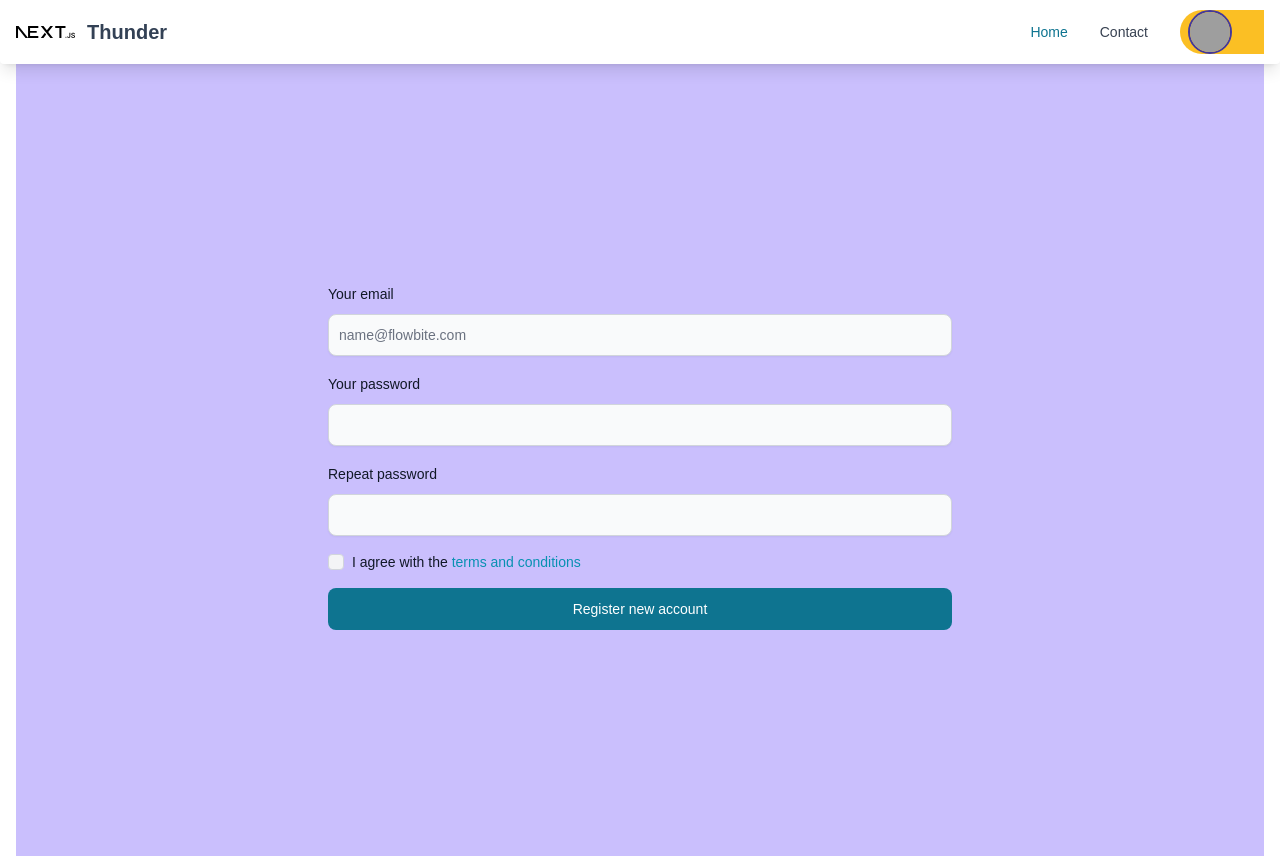
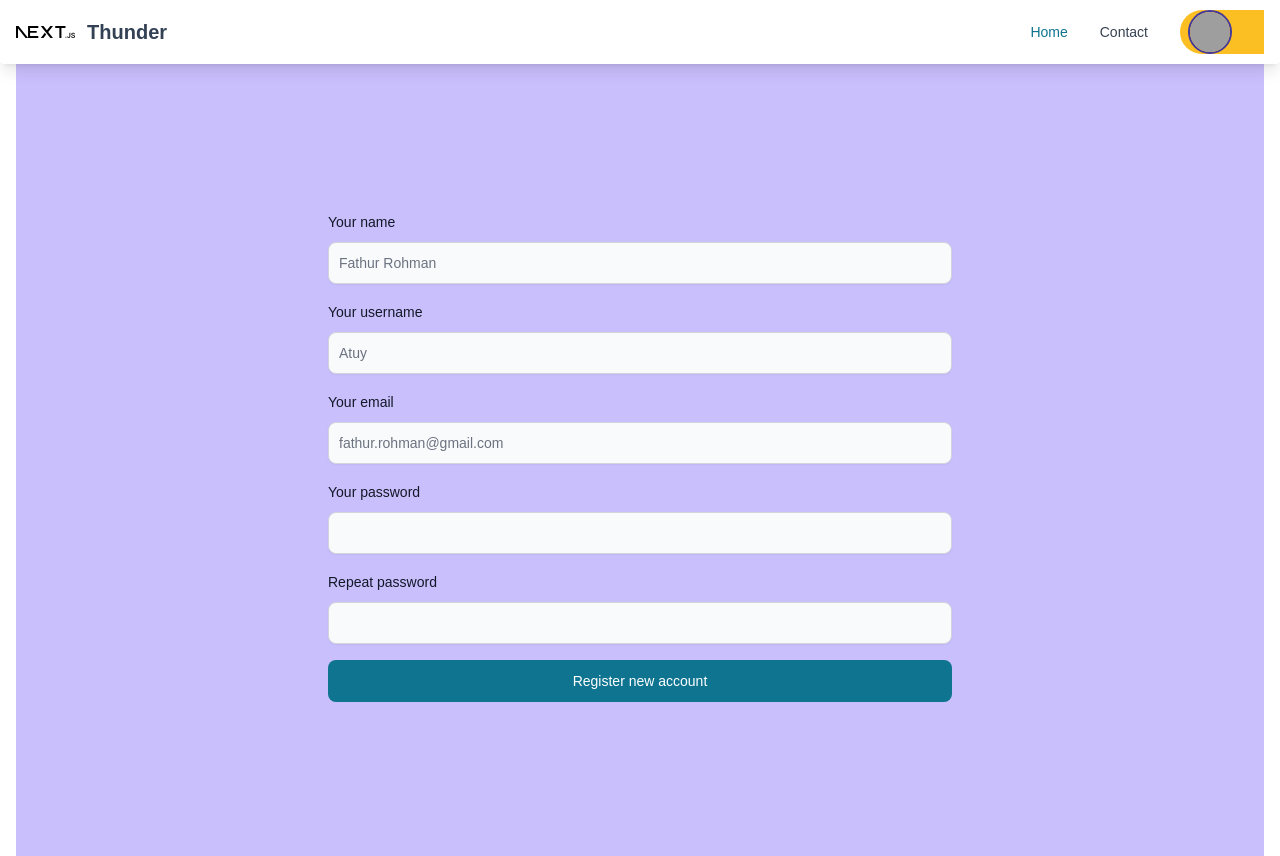
Before and after one commit to Muhammad-Yuda-Yudistira-00/project-c-02, a Next.js app: page /register in a window 1280 px wide. Built offline with nearby package versions, Linux system fonts and the light colour scheme; grey boxes are pictures that could not be loaded.

Commit message:
design(register) add name, username input
yudi-07-0

```diff
--- a/app/components/MyFormRegister.tsx
+++ b/app/components/MyFormRegister.tsx
@@ -3,29 +3,93 @@
 
 import { Button, Checkbox, Label, TextInput } from "flowbite-react";
 import Link from "next/link";
+import React, {useState} from "react";
 
 export default function MyFormRegister() {
+  const [formData, setFormData] = useState({
+    name: "",
+    username: "",
+    email: "",
+    password: "",
+    repeat_password: "",
+  });
+
+
+  // Handle perubahan input
+  const handleChange = (e) => {
+    const { name, value } = e.target;
+    setFormData({ ...formData, [name]: value });
+  };
+
+  // Submit form
+  const handleSubmit = async (e) => {
+    e.preventDefault(); // Mencegah reload halaman
+      const { repeat_password, ...validData } = formData; // Hapus repeat_password
+
+    // Kirim data ke API
+    try {
+      console.log("Form data:", validData);
+      console.log("Endpoint:", `${process.env.NEXT_PUBLIC_API_URL}/api/auth/register`);
+      console.log("Headers:", {
+        "Content-Type": "application/json",
+        "x-api-key": process.env.NEXT_PUBLIC_API_SECRET_KEY,
+      });
+
+      const response = await fetch(`https://cors-anywhere.herokuapp.com/${process.env.NEXT_PUBLIC_API_URL}/api/auth/register`, {
+        method: "POST",
+        headers: {
+          "Content-Type": "application/json",
+          "x-api-key": process.env.NEXT_PUBLIC_API_SECRET_KEY,
+        },
+        body: JSON.stringify(validData),
+      });
+
+      if (response.ok) {
+        const result = await response.json();
+        console.log("Data berhasil dikirim:", result);
+        // Lakukan sesuatu setelah berhasil (misalnya redirect atau tampilkan pesan)
+      } else {
+        const errorText = await response.text();
+        console.error("Gagal mengirim data:", response.statusText, errorText);
+      }
+    } catch (error) {
+      console.error("Error saat mengirim data:", error);
+    }
+  };
+
   return (
-    <form className="flex w-full flex-col gap-4">
+    <form className="flex w-full flex-col gap-4" onSubmit={handleSubmit}>
       <div>
         <div className="mb-2 block">
-          <Label htmlFor="email2" value="Your email" />
+          <Label htmlFor="name" value="Your name" />
         </div>
-        <TextInput id="email2" name="email" type="email" placeholder="name@flowbite.com" required shadow />
+        <TextInput id="name" name="name" type="text" placeholder="Fathur Rohman" required shadow value={formData.name} onChange={handleChange} />
+      </div>
+      <div>
+        <div className="mb-2 block">
+          <Label htmlFor="username" value="Your username" />
+        </div>
+        <TextInput id="username" name="username" type="text" placeholder="Atuy" required shadow value={formData.username} onChange={handleChange} />
+      </div>
+      <div>
+        <div className="mb-2 block">
+          <Label htmlFor="email" value="Your email" />
+        </div>
+        <TextInput id="email" name="email" type="email" placeholder="fathur.rohman@gmail.com" required shadow value={formData.email} onChange={handleChange} />
       </div>
       <div>
         <div className="mb-2 block">
           <Label htmlFor="password2" value="Your password" />
         </div>
-        <TextInput id="password2" name="password" type="password" required shadow />
+        <TextInput id="password2" name="password" type="password" required shadow value={formData.password} onChange={handleChange} />
       </div>
       <div>
         <div className="mb-2 block">
           <Label htmlFor="repeat-password" value="Repeat password" />
         </div>
-        <TextInput id="repeat-password" name="repeat_password" type="password" required shadow />
+        <TextInput id="repeat-password" name="repeat_password" type="password" required shadow value={formData.repeat_password} onChange={handleChange} />
       </div>
-      <div className="flex items-center gap-2">
+      {/*<div className="flex items-center gap-2">
         <Checkbox id="agree" />
         <Label htmlFor="agree" className="flex">
           I agree with the&nbsp;
@@ -33,7 +97,7 @@ export default function MyFormRegister() {
             terms and conditions
           </Link>
         </Label>
-      </div>
+      </div>*/}
       <Button type="submit">Register new account</Button>
     </form>
   );
--- a/app/components/MyNavbar.tsx
+++ b/app/components/MyNavbar.tsx
@@ -10,7 +10,7 @@ import {UserDropdown} from "./user/UserDropdown";
 
 
 export function MyNavbar() {
-    const [user, setUser] = useState('yudi');
+    const [user, setUser] = useState("yudi");
 
   return (
       <Navbar fluid rounded className="fixed w-screen top-0 left-0 shadow-lg z-20">
--- a/app/user/[room]/page.tsx
+++ b/app/user/[room]/page.tsx
@@ -43,7 +43,7 @@ export default function RoomPage()
           <MyBreadcrumb slug={room as string} sidebarData={sidebarData}></MyBreadcrumb>
         </div>
         <div className="mt-12 fixed text-center w-auto bg-amber-300 w-full top-14 shadow-sm">
-          <h3 className="text-3xl font-bold dark:text-white text-white">{activeRoom(room as string)}</h3>
+          <h3 className="text-3xl font-bold dark:text-white text-white">{room ? activeRoom(room as string) : "Universal Room"}</h3>
         </div>
         <div className="mt-20">
           <div className="w-full py-4">
--- a/package.json
+++ b/package.json
@@ -11,6 +11,7 @@
   },
   "dependencies": {
     "flowbite-react": "^0.10.2",
+    "http-proxy-middleware": "^3.0.3",
     "next": "^14.0.0",
     "react": "^18.2.0",
     "react-dom": "^18.2.0",
```
Also changed, not shown: plan/anggota.txt (added), 1 other file (tests, documents, lock files or other folders).
